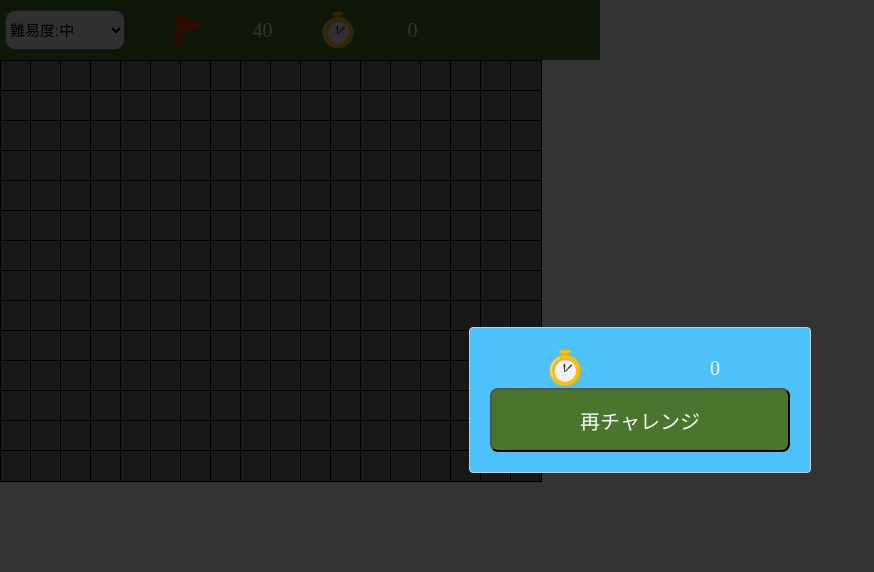
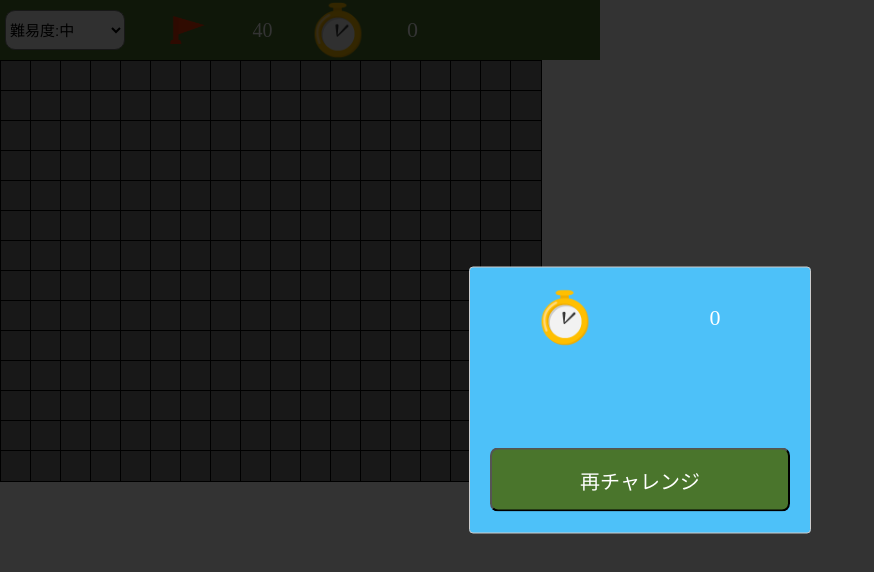
Before and after one commit to relationslab/minesweeper, a React (Create React App) app: page / in a window 1280 px wide. Shown: the top 572 px of the page, without its empty margins (0-874 px from the left). Built offline with nearby package versions, Linux system fonts and the light colour scheme.

Commit message:
update:スタイルの調整

```diff
--- a/src/components/FlagCount.tsx
+++ b/src/components/FlagCount.tsx
@@ -11,8 +11,8 @@ const StyledFlagCount = styled.div`
   font-size: 20px;
 `;
 const StyledImg = styled.img`
-  width: 40px;
-  height: 40px;
+  width: 60%;
+  height: 60%;
 `;
 
 type FlagCountProps = {
--- a/src/components/Modal.tsx
+++ b/src/components/Modal.tsx
@@ -7,6 +7,8 @@ import { BoardState } from "../reducers/Board/types";
 
 const customStyles = {
   content: {
+    width: "300px",
+    height: "225px",
     top: "50%",
     left: "50%",
     right: "auto",
@@ -33,7 +35,7 @@ const ModalDialog: React.FC<ModalProps> = ({
 }) => {
   return (
     <>
-      <Modal isOpen={game.isEnded} style={customStyles}>
+      <Modal isOpen={game.isEnded} style={customStyles} ariaHideApp={false}>
         <Timer />
         <RetryButton
           onClick={() =>
--- a/src/components/RetryButton.tsx
+++ b/src/components/RetryButton.tsx
@@ -9,6 +9,7 @@ const StyledButton = styled.button`
   color: #fff;
   font-size: 20px;
   text-align: center;
+  margin-top: 100px;
   cursor: pointer;
 `;
 
--- a/src/components/Timer.tsx
+++ b/src/components/Timer.tsx
@@ -8,11 +8,11 @@ const StyledTimer = styled.div`
   justify-items: center;
   align-items: center;
   color: white;
-  font-size: 20px;
+  font-size: 22px;
 `;
 const StyledImg = styled.img`
-  width: 40px;
-  height: 40px;
+  width: 60px;
+  height: 60px;
 `;
 
 type TimerProps = {
@@ -23,7 +23,7 @@ const Timer: React.FC<TimerProps> = ({ game }) => {
   return (
     <StyledTimer>
       <StyledImg src={`${process.env.PUBLIC_URL}/clock.png`} alt="timer" />
-      {game.time}
+      <span>{game.time}</span>
     </StyledTimer>
   );
 };
```
